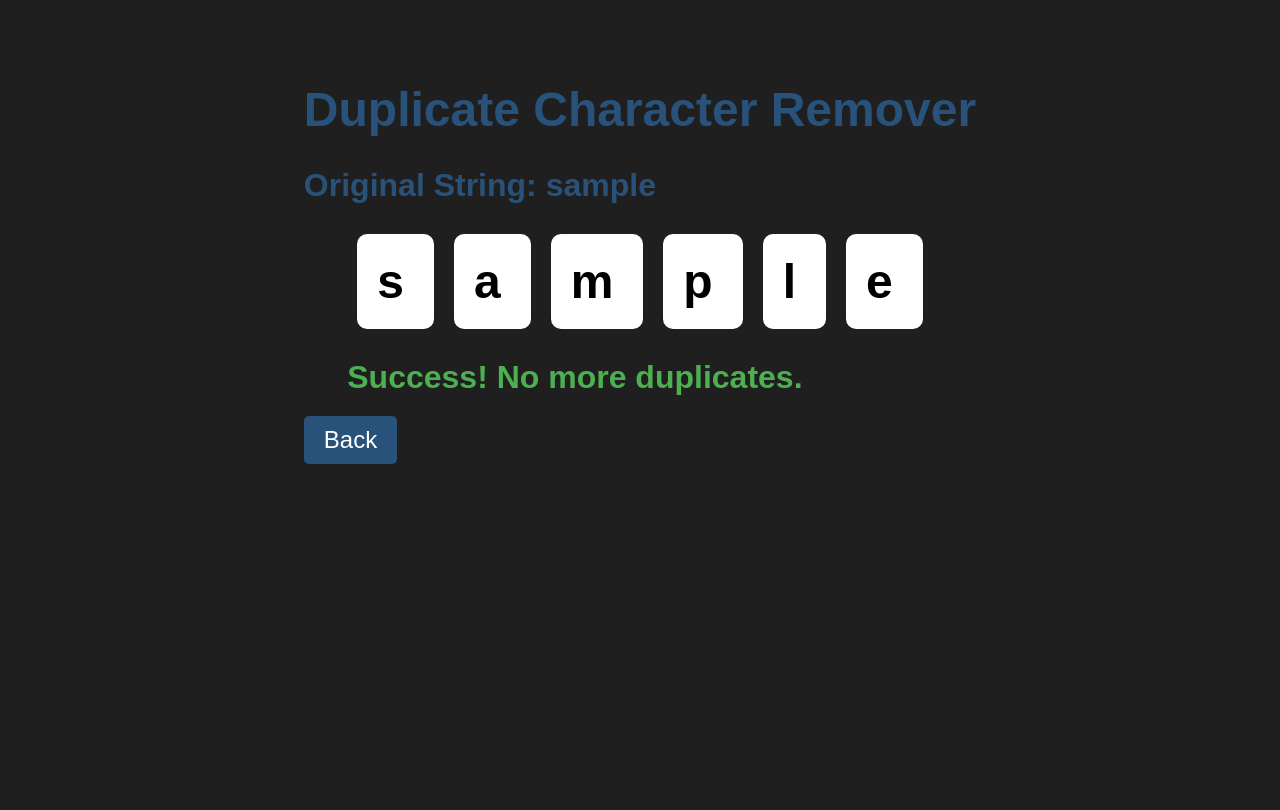
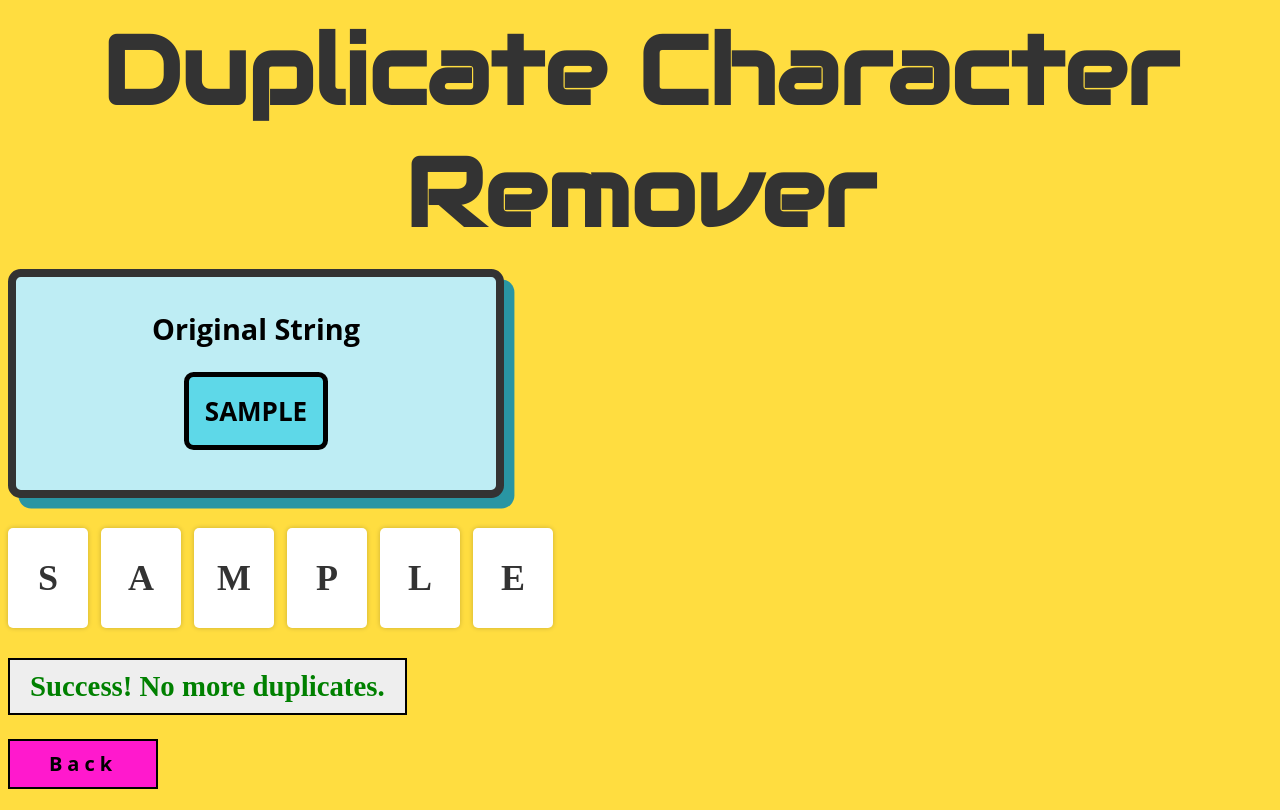
Before and after one commit to JasonDsouza212/Duplicate_character_remover, a React (Create React App) app: page / in a window 1280 px wide. Both pictures are taken after typing "Sample" into the empty fields and a click on the button "Submit". Built offline with nearby package versions, Linux system fonts and the light colour scheme.

Commit message:
all css is took care of

```diff
--- a/src/App.js
+++ b/src/App.js
@@ -12,8 +12,8 @@ function App() {
     if (inputValue.trim() === '') {
       alert('Please provide a non-empty value.');
     } else {
-      setStringToEdit(inputValue.replace(/\s+/g, ' ').trim().toLowerCase());
-      setOriginalString(inputValue.replace(/\s+/g, ' ').trim().toLowerCase());
+      setStringToEdit(inputValue.replace(/\s+/g, ' ').trim().toUpperCase());
+      setOriginalString(inputValue.replace(/\s+/g, ' ').trim().toUpperCase());
       setInputValue('');
     }
   };
@@ -100,7 +100,7 @@ function App() {
         {success ? (
           <h2 className="success-header">Success! No more duplicates.</h2>
         ) : (
-          <h2 className="edit-header">Please click on a character to delete all its duplicates<br/> because there are some characters that are repeating</h2>
+          <h2 className="edit-header">click on a character to delete all of its duplicates, as there are some characters that are repeating</h2>
         )}
       </div>
     );
@@ -152,24 +152,37 @@ function App() {
   return (
     <div className="app">
       {stringToEdit ? (
-        <div>
-          <h1>Duplicate Character Remover</h1>
-          <h2>Original String: {originalString}</h2>
+        <div className='middle'>
+          {/* <h1>Duplicate Character Remover</h1> */}
+          <h1 class="large rise">Duplicate Character Remover</h1>
+          <article class="cta">
+            <div class="cta__text-column">
+              <h2>Original String </h2>
+              <a href="##">{originalString}</a>
+            </div>
+          </article>
+          {/* <h2>Original String: {originalString}</h2> */}
           <div className="string-container">{renderString(stringToEdit)}</div>
           {resultString && (
             <div>
-              <h2>Resultant String: {resultString}</h2>
+          <article class="cta">
+            <div class="cta__text-column">
+              <h2>Resultant String</h2>
+              <a href="##">{resultString}</a>
+            </div>
+          </article>
+              {/* <h2>Resultant String: {resultString}</h2> */}
               {/* <h2 className="success-header">Success! No more duplicates.</h2> */}
             </div>
           )}
-          <button className="back-button" onClick={handleGoBack}>
+          <button className="back-button btn" onClick={handleGoBack}>
             Back
           </button>
         </div>
       ) : (
         <form className="input-form" onSubmit={handleSubmit}>
-          <h1>Duplicate Character Remover</h1>
-          <label htmlFor="input-field">Enter a string:</label>
+          <h1 class="large rise">Duplicate Character Remover</h1>
+          <label htmlFor="input-field" className='input-title'>Enter a string:</label>
           <input
             type="text"
             id="input-field"
@@ -177,7 +190,7 @@ function App() {
             value={inputValue}
             onChange={handleInputChange}
           />
-          <button type="submit" className="submit-button">
+          <button type="submit" className="submit-button btn">
             Submit
           </button>
         </form>
--- a/src/index.css
+++ b/src/index.css
@@ -1,10 +1,10 @@
-* {
+/* * {
   box-sizing: border-box;
   font-family: Arial, Helvetica, sans-serif;
 }
 
 body {
-  background-color: #1f1f1f;
+  background-color: #f6f8fa;
   margin: 0;
   padding: 0;
 }
@@ -119,4 +119,298 @@ input {
   border: none;
   cursor: pointer;
   transition: all 0.2s ease-in-out;
+} */
+
+
+
+
+
+
+
+
+
+
+
+
+
+
+
+
+
+
+
+@import url("https://fonts.googleapis.com/css2?family=Audiowide&display=swap");
+
+body,
+html {
+	height: 100%;
+	background-color: #ffdd40;
+	color: #333;
 }
+.large {
+	font-size: 6rem;
+  font-family: "Audiowide", cursive;
+  margin-bottom: 15px;
+  text-align: center;
+}
+
+.app {
+  display: flex;
+  flex-direction: column;
+  align-items: center;
+  margin-top: 10px;
+}
+
+h1, h2, h3 {
+  margin-top: 0;
+}
+
+.card {
+  background-color: #fff;
+  box-shadow: 0 0 10px rgba(0, 0, 0, 0.2);
+  padding: 20px;
+  border-radius: 5px;
+  flex: 1 1 300px;
+}
+
+.input-form {
+  display: flex;
+  flex-direction: column;
+  align-items: center;
+}
+
+label {
+  font-size: 2rem;
+  font-weight: bold;
+  color: #28527a;
+  margin-bottom: 10px;
+}
+
+input {
+  padding: 10px;
+  font-size: 1.5rem;
+  border-radius: 5px;
+  border: 1px solid #000000;
+  margin-bottom: 20px;
+  width: 300px;
+}
+
+.input-title{
+  color: #333;
+}
+
+.result-container {
+  margin-top: 20px;
+}
+
+.result-header {
+  margin-top: 0;
+}
+
+.string-container {
+  display: flex;
+  flex-wrap: wrap;
+  gap: 13px;
+}
+
+.char-card {
+  display: flex;
+  align-items: center;
+  justify-content: center;
+  width: 80px;
+  height: 100px;
+  background-color: #fff;
+  border-radius: 5px;
+  box-shadow: 0 0 5px rgba(0, 0, 0, 0.2);
+  position: relative;
+  overflow: hidden;
+  transition: all 0.3s ease;
+  cursor: pointer;
+}
+
+.char {
+  font-size: 36px;
+  text-align: center;
+  font-weight: bold;
+}
+
+.delete-icon {
+  position: absolute;
+  top: 5px;
+  right: 5px;
+  background-color: #ff5f5f;
+  color: #fff;
+  font-size: 14px;
+  width: 20px;
+  height: 20px;
+  display: flex;
+  align-items: center;
+  justify-content: center;
+  border-radius: 50%;
+  transition: all 0.3s ease;
+}
+
+
+.delete-icon:hover {
+  transform: scale(1.2);
+}
+
+.success-header {
+  color: #008000;
+  margin-top: 30px;
+  border: 2px solid #000;
+  padding: 10px 20px;
+  background-color: #EEE;
+  display: inline-block;
+}
+
+.edit-header {
+  color: rgb(45, 136, 254);
+  margin-top: 30px;
+  border: 2px solid #000;
+  padding: 10px 20px;
+  background-color: #EEE;
+  display: inline-block;
+}
+
+
+@media only screen and (max-width: 768px) {
+  main {
+    flex-direction: column;
+  }
+
+  .card {
+    flex: 1 1 auto;
+  }
+
+  form {
+    flex-direction: column;
+  }
+
+  form button {
+    margin-top: 10px;
+    margin-left: 0;
+  }
+  .large{
+    font-size: 2rem;
+  }
+}
+
+
+
+
+
+  .cta h2{
+    color: black;
+  }
+  @media (min-width: 50em) {
+    h2 {
+      font-size: 1.8rem;
+    }
+  }
+
+  .cta {
+    font-family: "Open Sans", sans-serif;
+    --shadowColor: 187 60% 40%;
+    display: flex;
+    flex-wrap: wrap;
+    background: hsl(187 70% 85%);
+    max-width: 30rem;
+    width: 100%;
+    box-shadow: 0.65rem 0.65rem 0 hsl(var(--shadowColor) / 1);
+    border-radius: 0.8rem;
+    overflow: hidden;
+    border: 0.5rem solid;
+    margin-bottom: 30px;
+  }
+  .cta__text-column {
+    padding: min(2rem, 5vw) min(2rem, 5vw) min(2.5rem, 5vw);
+    flex: 1 0 50%;
+    text-align: center;
+  }
+
+  .cta a {
+    display: inline-block;
+    color: black;
+    padding: 01rem 1rem;
+    text-decoration: none;
+    background: hsl(187 75% 64%);
+    border-radius: 0.6rem;
+    font-weight: 700;
+    border: 0.35rem solid;
+    font-size: 26px;
+  }
+
+  .btn {
+    width: 150px;
+    height: 50px;
+    cursor: pointer;
+    font-size: 20px;
+    font-weight: bold;
+    font-family: "Open Sans", sans-serif;
+    letter-spacing: 5px;
+    background: #ff19cd;
+    border: 2px solid black;
+    box-shadow: 0px 0px 0px rgba(0,0,0,0.4);
+    transition: 500ms;
+  }
+
+  .btn:hover {
+    transform: translateY(-5px);
+    box-shadow: 0px 10px 10px rgba(0,0,0,0.4);
+  }
+
+  .btn:hover:after {
+    background: white;
+    box-shadow: 0px 0px 20px #ffc421, 0px 0px 30px #ffc421, inset 0px 0px 10px #ffc421;
+    animation: spin 1s infinite linear;
+  }
+  .btn:focus {
+    outline: none;
+  }
+
+
+
+
+  @media only screen and (max-width: 576px) {
+    header {
+    padding: 10px;
+    font-size: 14px;
+    }
+
+    main {
+    margin-top: 10px;
+    }
+
+    .card {
+    flex: 1 1 auto;
+    }
+
+    form input[type="text"] {
+    font-size: 14px;
+    }
+
+    form button {
+    font-size: 14px;
+    }
+
+    .char-card {
+    width: 40px;
+    height: 40px;
+    }
+
+    .char {
+    font-size: 20px;
+    }
+
+    .delete-icon {
+    width: 18px;
+    height: 18px;
+    font-size: 12px;
+    top: 3px;
+    right: 3px;
+    }
+    .cta{
+      max-width: 22rem;
+    }
+    }
```
